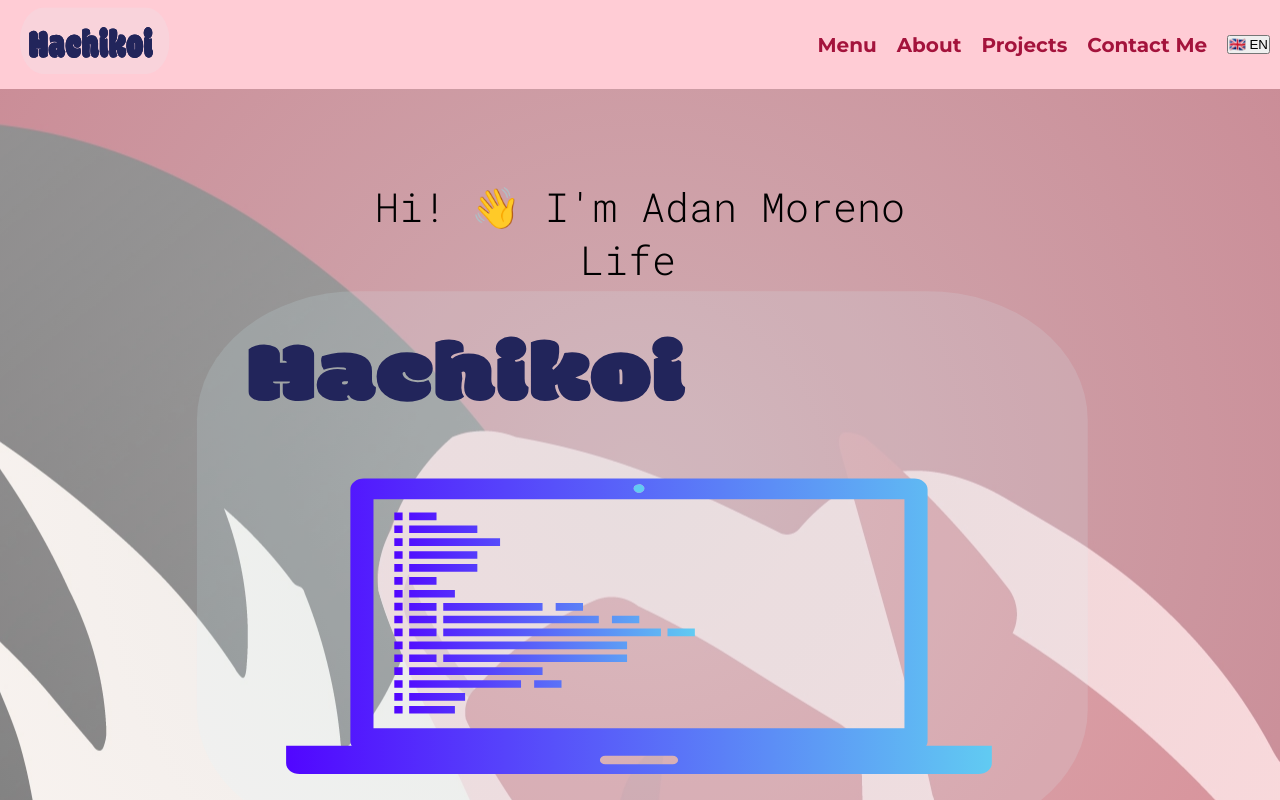
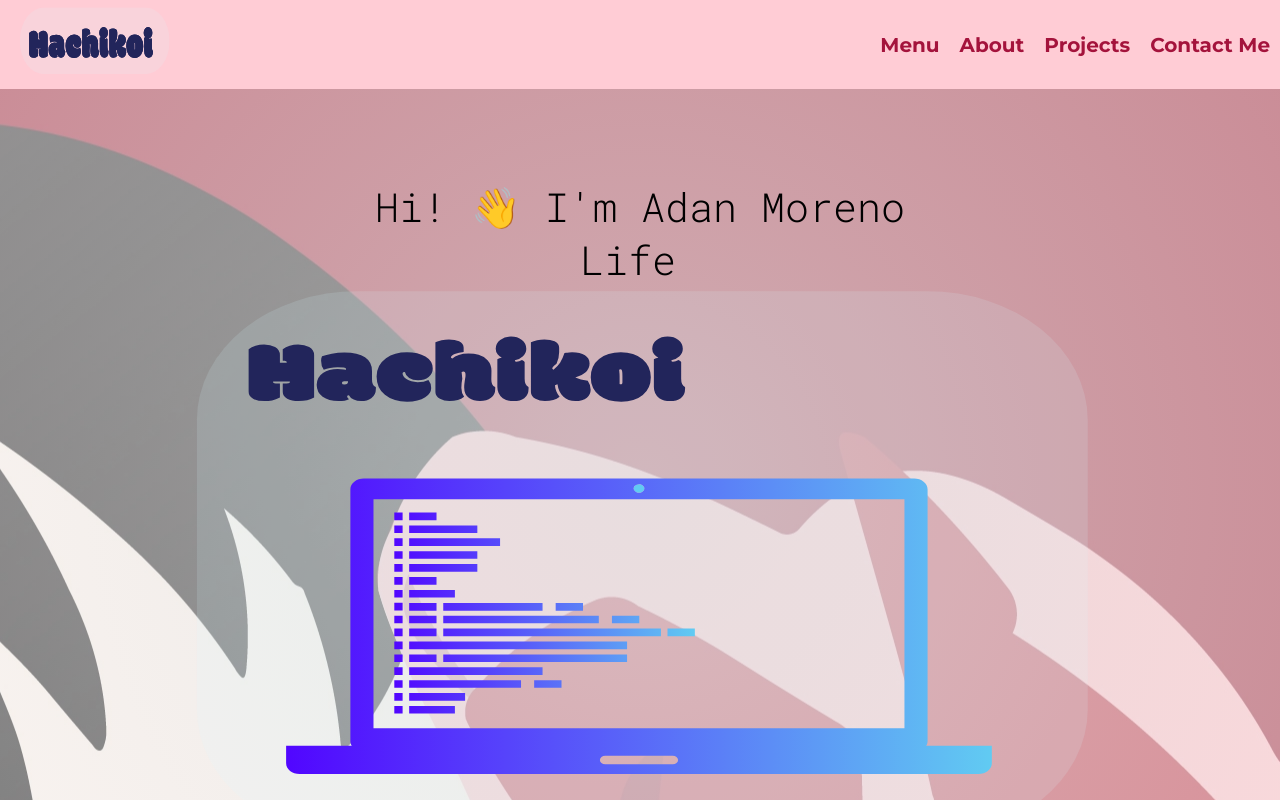
Before and after one commit to Hachikoi-the-creator/Portfolio-revamped, a React (Vite) app: page / in a window 1280 px wide. Shown: the top 800 px of the page. Built offline with nearby package versions, Linux system fonts and the light colour scheme.

Commit message:
removed change lang btn
Since the language get's chosen automagically there was no need for it to be able to change on if the user wanted it, also was causing buggy behaivour whit Typical

```diff
--- a/src/components/Navbar.jsx
+++ b/src/components/Navbar.jsx
@@ -7,15 +7,6 @@ import useWindowDimensions from "./CustomMedia";
 
 export default function Navbar() {
   const { t } = useTranslation();
-  let CurrentLang = i18n.language == "en" ? "🇬🇧 EN" : "🇲🇽 ES";
-
-  function changeLan() {
-    if (i18n.language == "en") {
-      i18n.changeLanguage("es");
-    } else {
-      i18n.changeLanguage("en");
-    }
-  }
 
   const [burger, setBurger] = useState(false);
   const { height, width } = useWindowDimensions();
@@ -73,9 +64,6 @@ export default function Navbar() {
             {t("nav link 4")}
           </a>
         </li>
-        <li>
-          <button onClick={changeLan}>{CurrentLang}</button>
-        </li>
       </ul>
       {/* <h1>
         width: {width} - height {height} hehe
```
